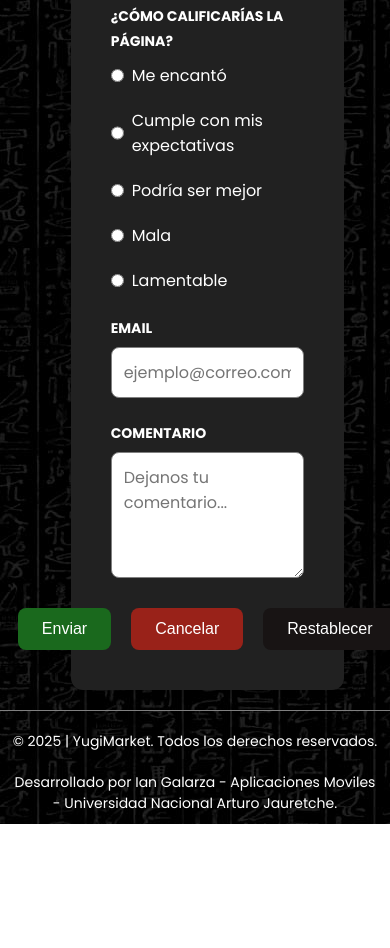
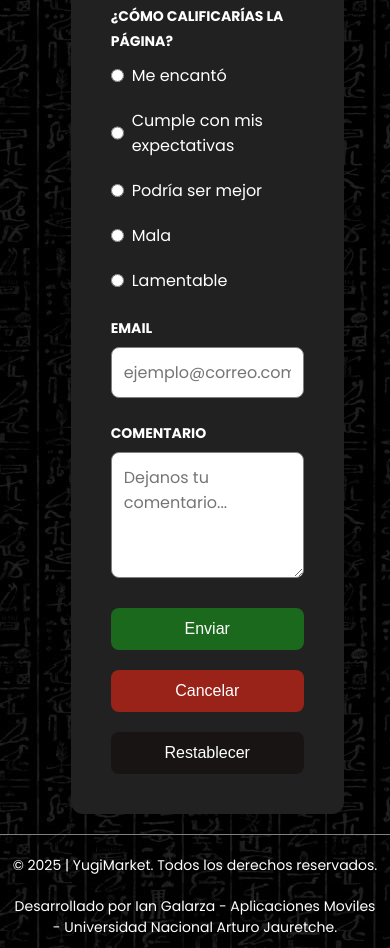
Before and after one commit to IanGalarza/YugiMarket, a plain HTML site: page survey.html in a window 390 px wide. Shown: the part 681-1629 px from the top of the page. Before the commit the page ends 1505 px from the top, so only its background shows below. Drawn offline with nearby package versions, Linux system fonts and the light colour scheme; a web font is replaced by a local one.

Commit message:
botones responsive

```diff
--- a/css/layouts/body-form.css
+++ b/css/layouts/body-form.css
@@ -85,3 +85,11 @@ textarea {
 .form-group .error-message {
     margin-bottom: -16px;
 }
+
+/*Responsive */
+
+@media (max-width: 580px){
+    .form-buttons{
+        flex-direction: column;
+    }
+}
```
